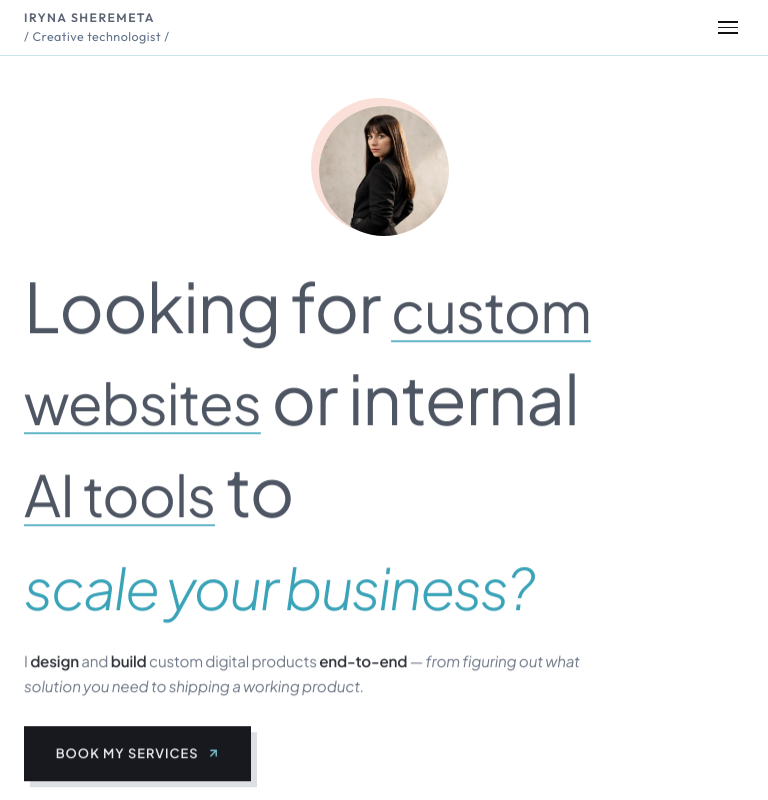
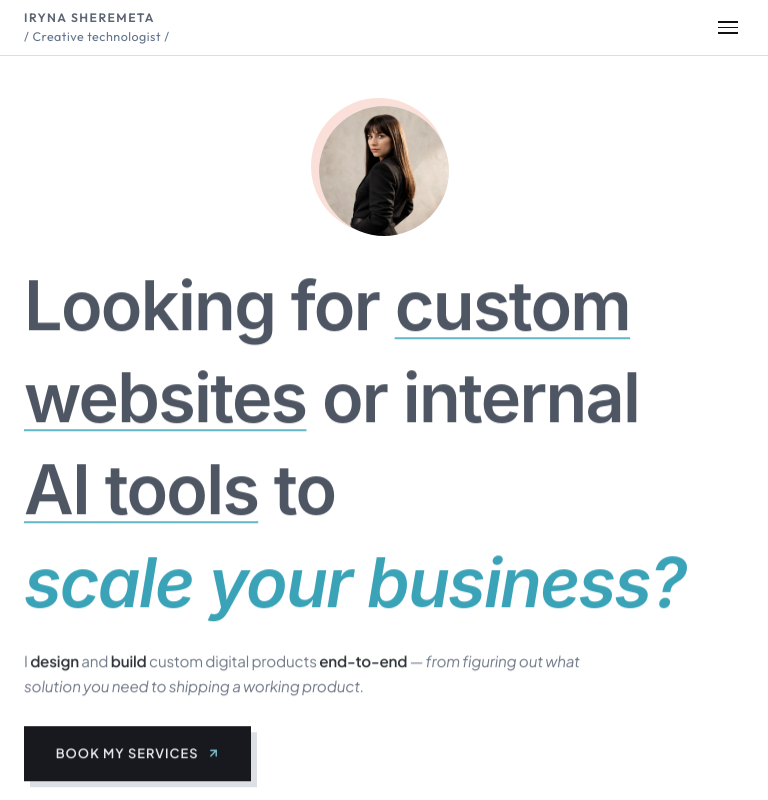
Before and after one commit to Irene2828/porfoliojuly, a Next.js app: page / in a window 768 px wide. Shown: the top 800 px of the page. Built offline with nearby package versions, Linux system fonts and the light colour scheme; no server answers; the database is empty.

Commit message:
style: mobile hero — Stripe-style uniform headline

```diff
--- a/src/app/components/Hero.css
+++ b/src/app/components/Hero.css
@@ -2111,22 +2111,21 @@
   }
 }
 
-/* ── Mobile hero: explicit headline sizes — black +20%, teal & last line pinned (14.10.2026) ── */
+/* ── Mobile hero: Stripe-style — one size, grotesque (14.10.2026) ── */
 @media (max-width: 900px) {
-  .hero-text .headline-line {
-    font-size: clamp(3.089rem, 12.355vw, 3.881rem) !important;
-  }
+  .hero-text .headline-line,
   .hero-text .headline-teal-underline,
   .hero-text .headline-italic-thinner {
-    font-size: clamp(2.574rem, 10.296vw, 3.234rem) !important;
+    font-family: -apple-system, BlinkMacSystemFont, "Helvetica Neue", Helvetica, Arial, sans-serif !important;
+    font-weight: 600 !important;
+    letter-spacing: -0.025em !important;
+    font-size: clamp(3.089rem, 12.355vw, 3.881rem) !important;
   }
 }
 @media (min-width: 414px) and (max-width: 900px) {
-  .hero-text .headline-line {
-    font-size: clamp(3.4rem, 13.6vw, 4.27rem) !important;
-  }
+  .hero-text .headline-line,
   .hero-text .headline-teal-underline,
   .hero-text .headline-italic-thinner {
-    font-size: clamp(2.83rem, 11.33vw, 3.56rem) !important;
-  }
-}
+    font-size: clamp(3.4rem, 13.6vw, 4.27rem) !important;
+  }
+}
```
